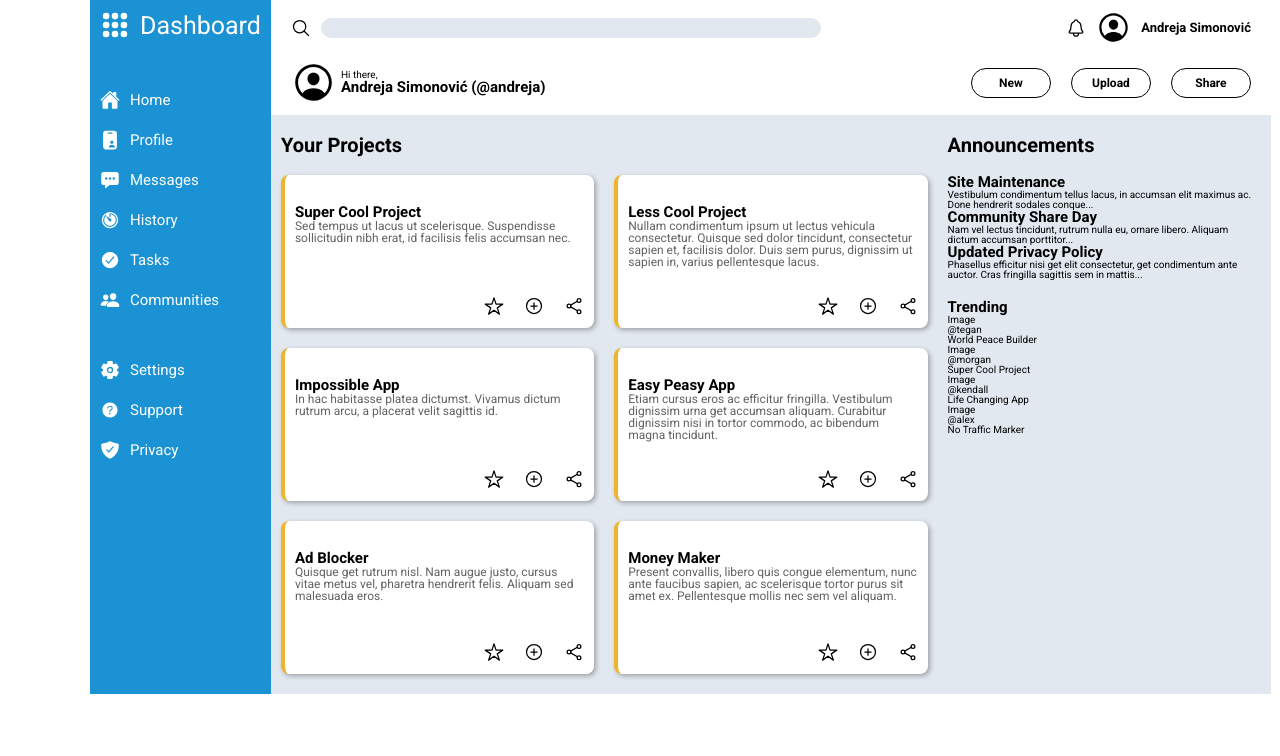
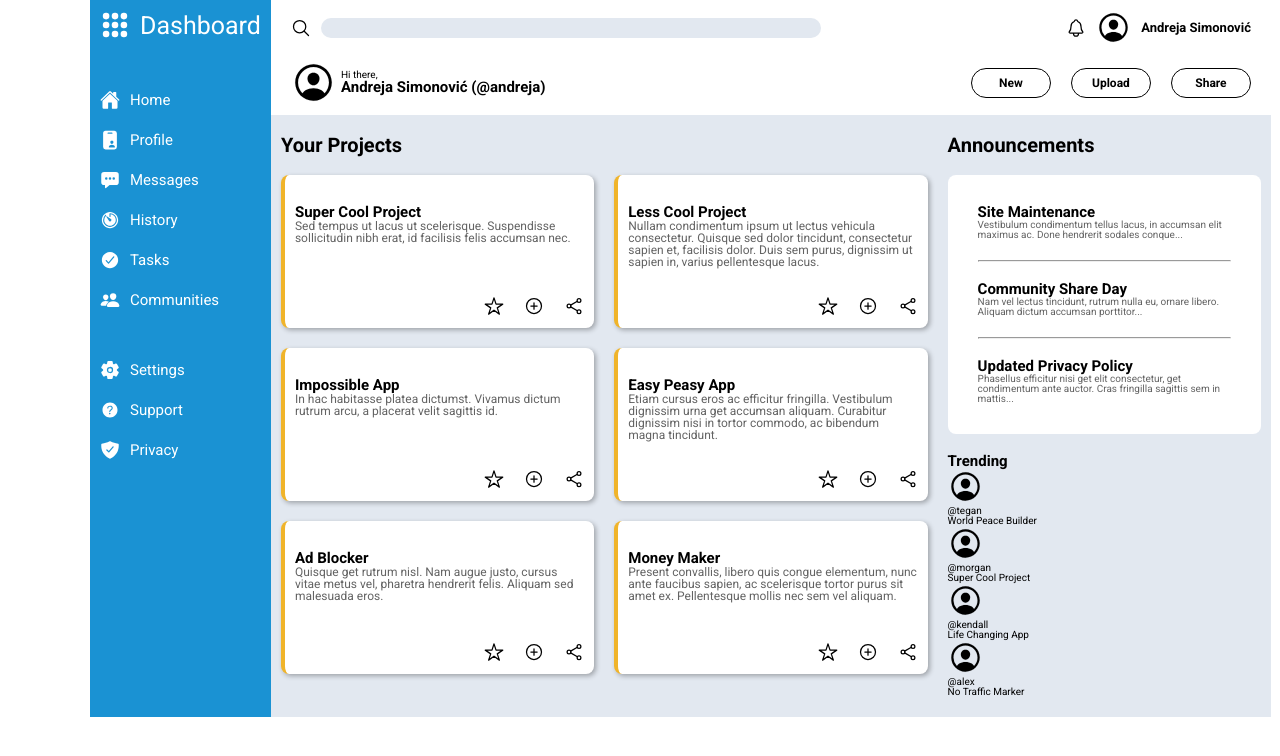
Before and after one commit to Andreja011/admin-dashboard, a plain HTML site: page index.html in a window 1280 px wide. Drawn offline with nearby package versions, Linux system fonts and the light colour scheme.

Commit message:
Announcements sections is done

```diff
--- a/index.html
+++ b/index.html
@@ -201,45 +201,54 @@
         <aside class="right-sidebar">
           <section class="announcements">
             <h2 class="announcements-header">Announcements</h2>
-            <div>
+            <div class="announcements-cards">
+              <div class="card">
                 <h3>Site Maintenance</h3>
                 <p>Vestibulum condimentum tellus lacus, in accumsan elit maximus
                   ac.
                   Done hendrerit sodales conque...</p>
               </div>
+              <hr>
               <div>
                 <h3>Community Share Day</h3>
                 <p>Nam vel lectus tincidunt, rutrum nulla eu, ornare libero.
                   Aliquam
                   dictum accumsan porttitor...</p>
               </div>
+              <hr>
               <div>
                 <h3>Updated Privacy Policy</h3>
-              <p>Phasellus efficitur nisi get elit consectetur, get condimentum
+                <p>Phasellus efficitur nisi get elit consectetur, get
+                  condimentum
                   ante
                   auctor. Cras fringilla sagittis sem in mattis...</p>
+              </div>
             </div>
           </section>
           <section class="trending">
             <h2>Trending</h2>
             <ul>
               <li>
-                <div>Image</div>
+                <ion-icon name="person-circle-outline"
+                  class="images"></ion-icon>
                 <p>@tegan</p>
                 <p>World Peace Builder</p>
               </li>
               <li>
-                <div>Image</div>
+                <ion-icon name="person-circle-outline"
+                  class="images"></ion-icon>
                 <p>@morgan</p>
                 <p>Super Cool Project</p>
               </li>
               <li>
-                <div>Image</div>
+                <ion-icon name="person-circle-outline"
+                  class="images"></ion-icon>
                 <p>@kendall</p>
                 <p>Life Changing App</p>
               </li>
               <li>
-                <div>Image</div>
+                <ion-icon name="person-circle-outline"
+                  class="images"></ion-icon>
                 <p>@alex</p>
                 <p>No Traffic Marker</p>
               </li>
--- a/style.css
+++ b/style.css
@@ -249,6 +249,27 @@ button {
   background-color: var(--light-gray);
 }
 
-.announcements > div > h3 {
+.announcements > div > div > h3 {
   font-size: 1.5rem;
 }
+
+.announcements-cards {
+  display: flex;
+  flex-direction: column;
+  gap: 2rem;
+}
+
+.announcements > div {
+  background-color: var(--white);
+  padding: 3rem;
+}
+
+.announcements > .announcements-cards {
+  border-radius: 8px;
+}
+
+.announcements > div > div > p {
+  color: var(--text-gray);
+}
+
+/* smanjiti font u levom sidebaru */
```
Lines whose indentation alone changed are shown as unchanged.
